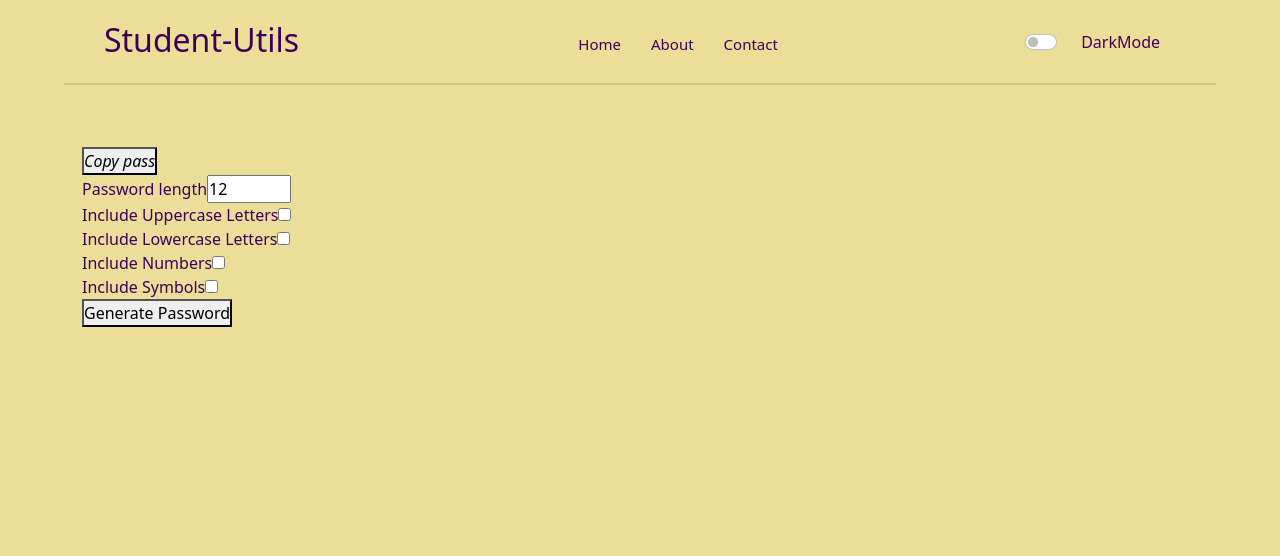
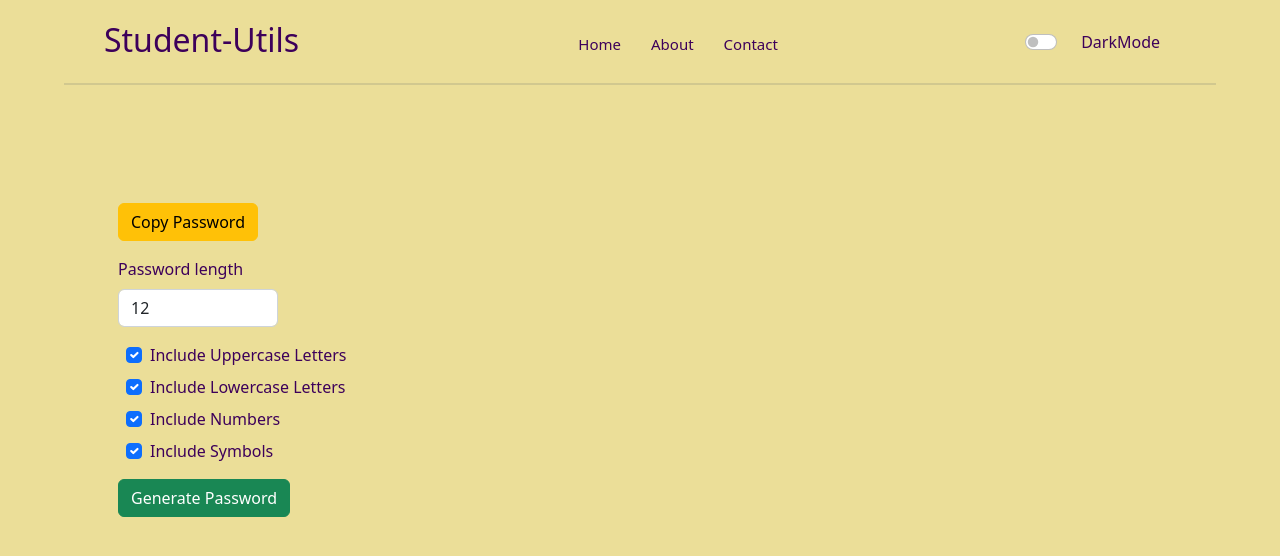
Before and after one commit to SarthakVadgama/text-utility, a React (Create React App) app: page /ranPass in a window 1280 px wide. Shown: the top 556 px of the page. Built offline with nearby package versions, Linux system fonts and the light colour scheme.

Commit message:
final ranPass

```diff
--- a/src/App.js
+++ b/src/App.js
@@ -60,7 +60,7 @@ function App() {
         <Routes>
           <Route exact path="/" element={<Welpage />} />
           <Route exact path="/home" element={<Home mode={mode}/>} />
-          <Route exact path="/ranPass" element={<RanPassGen />} />
+          <Route exact path="/ranPass" element={<RanPassGen showAlert={showAlert}/>} />
           <Route exact path="/t-u" element={<TextUtil heading="Text-Utility" showAlert={showAlert} mode={mode} />} />
           <Route exact path="/about" element={<About />} />
           <Route exact path="/contact" element={<Contact />} />
--- a/src/components/Home.js
+++ b/src/components/Home.js
@@ -10,7 +10,7 @@ export default function Home(props) {
                 <div className="row justify-content-center">
                     <Card mode={props.mode} title="Text-Utility" desc="You can try different utilities related to text manipulation." link="/t-u" imgli="https://images.wallpaperscraft.com/image/single/texture_background_text_symbols_50473_1600x900.jpg" />
                     <Card mode={props.mode} title="To-Do's" desc="Add your ToDo items here and don't worry about closing browser." link="/to-do" imgli="https://imgscf.slidemembers.com/docs/1/1/433/check_list_table_diagram_432751.jpg" />
-                    <Card mode={props.mode} title="To-Do's" desc="You can try different utilities related to text manipulation." link="/t-u" imgli="https://images.wallpaperscraft.com/image/single/texture_background_text_symbols_50473_1600x900.jpg" />
+                    <Card mode={props.mode} title="Pass-Generator" desc="You can generate a customized random password and copy them." link="/ranPass" imgli="https://as2.ftcdn.net/v2/jpg/05/47/82/09/1000_F_547820901_X4j6R7qIcf5hjRsJMgTs2z0sTn2csRE2.jpg" />
                 </div>
             </div>
         </div>
--- a/src/components/PassGen/RanPassGen.js
+++ b/src/components/PassGen/RanPassGen.js
@@ -7,13 +7,13 @@ import {
   specialCharacters,
 } from './characters'
 
-export default function RanPassGen() {
+export default function RanPassGen(props) {
   const [password, setPassword] = useState('')
   const [passwordLength, setPasswordLength] = useState(12)
-  const [includeUppercase, setIncludeUppercase] = useState(false)
-  const [includeLowercase, setIncludeLowercase] = useState(false)
-  const [includeNumbers, setIncludeNumbers] = useState(false)
-  const [includeSymbols, setIncludeSymbols] = useState(false)
+  const [includeUppercase, setIncludeUppercase] = useState(true)
+  const [includeLowercase, setIncludeLowercase] = useState(true)
+  const [includeNumbers, setIncludeNumbers] = useState(true)
+  const [includeSymbols, setIncludeSymbols] = useState(true)
 
   const handleGeneratePassword = (e) => {
     if (
@@ -59,9 +59,8 @@ export default function RanPassGen() {
     newTextArea.innerText = password;
     newTextArea.select();
     navigator.clipboard.writeText(newTextArea.value);
+    props.showAlert("Text copied successfully", "success");
   }
-
-
   const handleCopyPassword = (e) => {
     if (password === '') {
     } else {
@@ -70,72 +69,78 @@ export default function RanPassGen() {
   }
 
   return (
-      <div className='container'>
+      <div className='container justify-content-center p-5'>
           <div className='generator__password'>
             <h3>{password}</h3>
-            <button onClick={handleCopyPassword} className='copy__btn'>
-              <i className='far fa-clipboard'>Copy pass</i>
+            <button onClick={handleCopyPassword} className='copy__btn btn btn-warning'>
+              <i className='far fa-clipboard'></i> Copy Password
             </button>
           </div>
 
           <div className='form-group'>
-            <label htmlFor='password-strength'>Password length</label>
+            <label htmlFor='password-strength' className='form-label mt-3'>Password length</label>
             <input
               defaultValue={passwordLength}
               onChange={(e) => setPasswordLength(e.target.value)}
               type='number'
               id='password-strength'
               name='password-strength'
+              className='form-control mb-3'
+              style={{width: "10rem"}}
               max='20'
               min='10'
             />
           </div>
 
-          <div className='form-group'>
-            <label htmlFor='uppercase-letters'>Include Uppercase Letters</label>
+          <div className='form-check m-2'>
+            <label htmlFor='uppercase-letters' className='form-check-label'>Include Uppercase Letters</label>
             <input
               checked={includeUppercase}
               onChange={(e) => setIncludeUppercase(e.target.checked)}
               type='checkbox'
               id='uppercase-letters'
               name='uppercase-letters'
+              className='form-check-input'
             />
           </div>
 
-          <div className='form-group'>
-            <label htmlFor='lowercase-letters'>Include Lowercase Letters</label>
+          <div className='form-check m-2'>
+            <label htmlFor='lowercase-letters' className='form-check-label'>Include Lowercase Letters</label>
             <input
               checked={includeLowercase}
               onChange={(e) => setIncludeLowercase(e.target.checked)}
               type='checkbox'
               id='lowercase-letters'
               name='lowercase-letters'
+              className='form-check-input'
             />
           </div>
 
-          <div className='form-group'>
-            <label htmlFor='include-numbers'>Include Numbers</label>
+          <div className='form-check m-2'>
+            <label htmlFor='include-numbers' className='form-check-label'>Include Numbers</label>
             <input
               checked={includeNumbers}
               onChange={(e) => setIncludeNumbers(e.target.checked)}
               type='checkbox'
               id='include-numbers'
               name='include-numbers'
+              className='form-check-input'
             />
           </div>
 
-          <div className='form-group'>
-            <label htmlFor='include-symbols'>Include Symbols</label>
+          <div className='form-check m-2 mb-3'>
+            <label htmlFor='include-symbols' className='form-check-label'>Include Symbols</label>
             <input
               checked={includeSymbols}
               onChange={(e) => setIncludeSymbols(e.target.checked)}
               type='checkbox'
               id='include-symbols'
               name='include-symbols'
+              className='form-check-input'
             />
           </div>
 
-          <button onClick={handleGeneratePassword} className='generator__btn'>
+          <button onClick={handleGeneratePassword} className='generator__btn btn btn-success'>
             Generate Password
           </button>
         </div>
```
